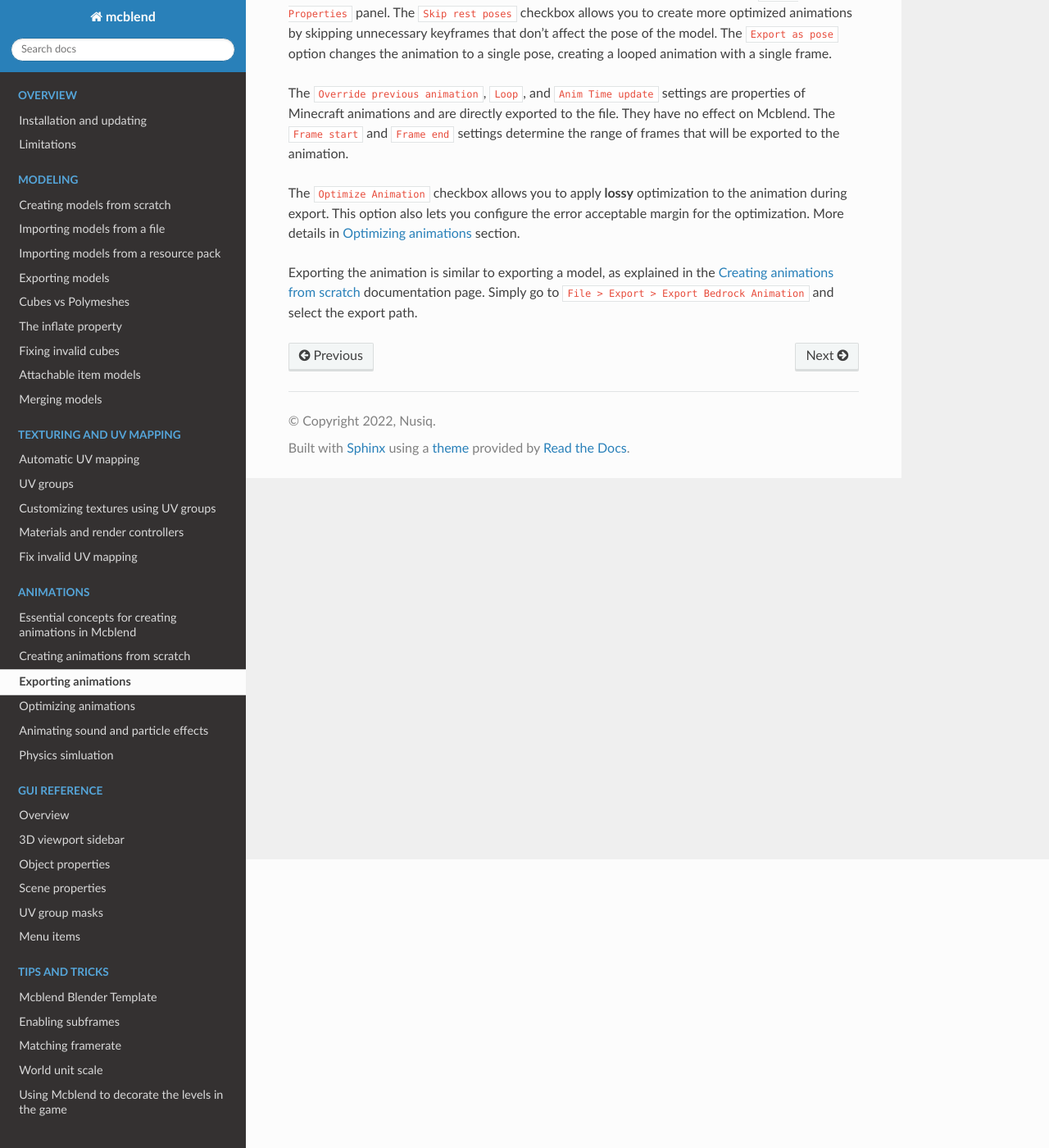
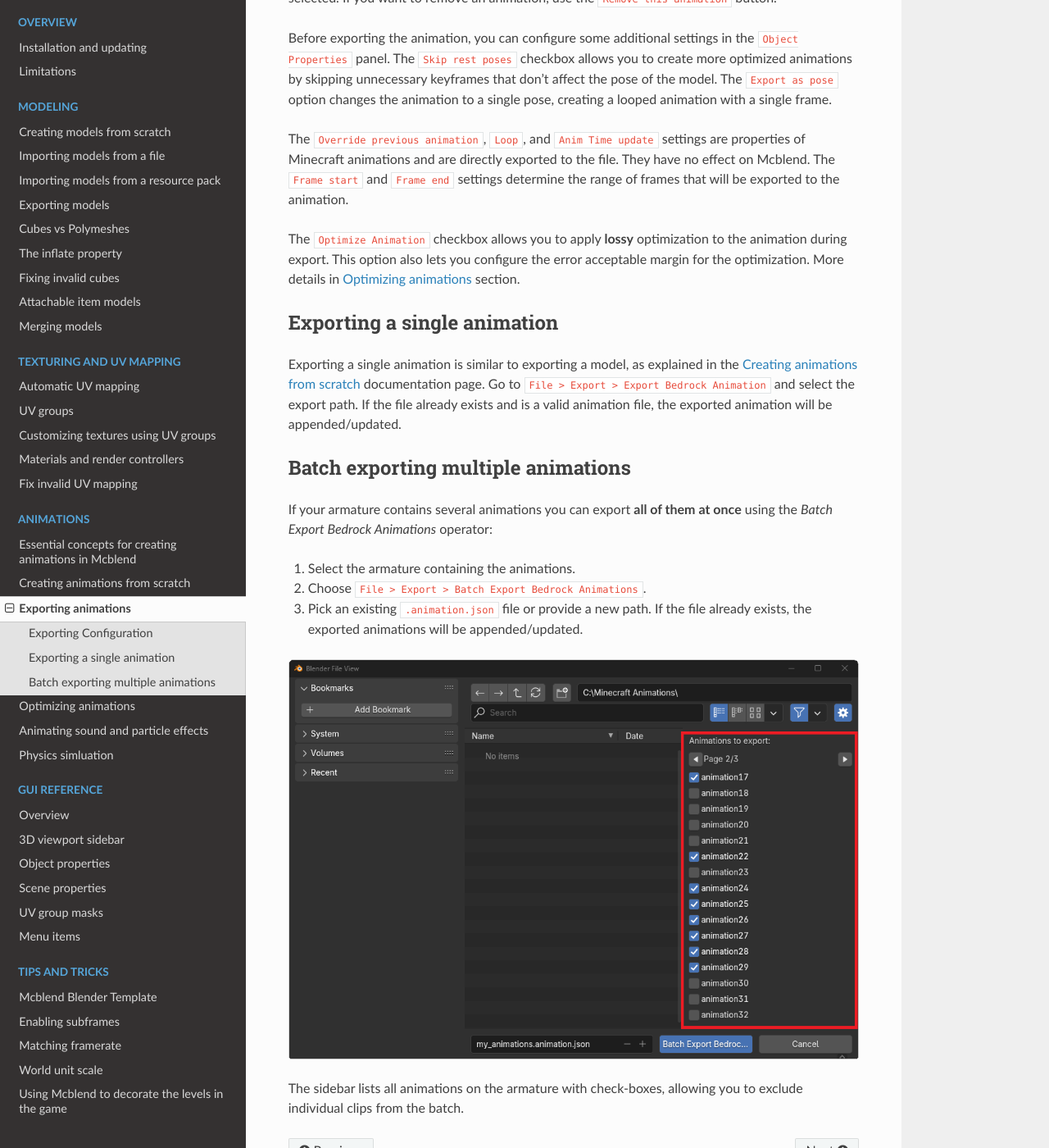
Before and after one commit to Nusiq/mcblend, a Sphinx documentation site: the page built from docs/animations/exporting_animations.md, in a window 1280 px wide and 1400 px high, scrolled down 352 px. Shown: the whole window at 82% size. Built offline with Sphinx 7.4.7 and the Read the Docs theme 3.1.0, drawn with Linux system fonts in a browser that asks for light colours; some of the changed text lies outside the part shown.

Commit message:
Documented the batch export animation feature.

```diff
--- a/docs/animations/exporting_animations.md
+++ b/docs/animations/exporting_animations.md
@@ -3,7 +3,8 @@
 
 This section explains how to export animations from Mcblend and mentions some additional settings that can be configured before exporting.
 
-To export an animation, you first need to create one using the `New animation` button in the `Object Properties` panel under the `Mcblend: Animations` tab. This tab is only visible when an armature is selected. If you want to remove an animation, use the `Remove this animation` button.
+## Exporting Configuration
+To export an animation, you first need to create one using the `New animation` button in the `Object Properties` panel under the {ref}`Mcblend: Animations<mcblend-object-properties-animations>` tab. This tab is only visible when an armature is selected. If you want to remove an animation, use the `Remove this animation` button.
 
 Before exporting the animation, you can configure some additional settings in the `Object Properties` panel. The `Skip rest poses` checkbox allows you to create more optimized animations by skipping unnecessary keyframes that don't affect the pose of the model. The `Export as pose` option changes the animation to a single pose, creating a looped animation with a single frame.
 
@@ -11,4 +12,18 @@ The `Override previous animation`, `Loop`, and `Anim Time update` settings are p
 
 The `Optimize Animation` checkbox allows you to apply **lossy** optimization to the animation during export. This option also lets you configure the error acceptable margin for the optimization. More details in {ref}`Optimizing animations<optimizing-animations>` section.
 
-Exporting the animation is similar to exporting a model, as explained in the {ref}`Creating animations from scratch<creating-animations-from-scratch>` documentation page. Simply go to `File > Export > Export Bedrock Animation` and select the export path.
+## Exporting a single animation
+
+Exporting a single animation is similar to exporting a model, as explained in the {ref}`Creating animations from scratch<creating-animations-from-scratch>` documentation page. Go to `File > Export > Export Bedrock Animation` and select the export path. If the file already exists and is a valid animation file, the exported animation will be appended/updated.
+
+## Batch exporting multiple animations
+
+If your armature contains several animations you can export **all of them at once** using the *Batch Export Bedrock Animations* operator:
+
+1. Select the armature containing the animations.
+2. Choose `File > Export > Batch Export Bedrock Animations`.
+3. Pick an existing `.animation.json` file or provide a new path. If the file already exists, the exported animations will be appended/updated.
+
+![](/img/animations/batch_export_file_explorer.png)
+
+The sidebar lists all animations on the armature with check-boxes, allowing you to exclude individual clips from the batch.
```
Also changed, not shown: docs/gui/menu_items.md (+2 -1 lines), docs/gui/object_properties.md (+1 -0 lines), docs/img/animations/batch_export_file_explorer.png (added), docs/img/gui/menu_export.png, docs/img/gui/object_properties_armature_animations.png.
